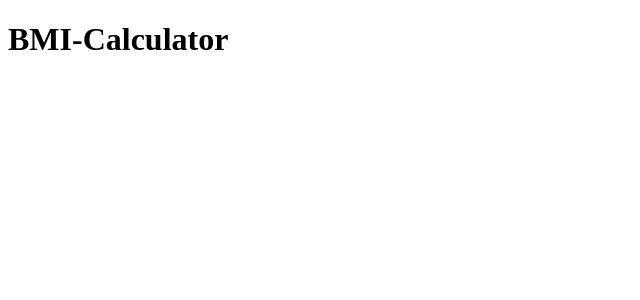
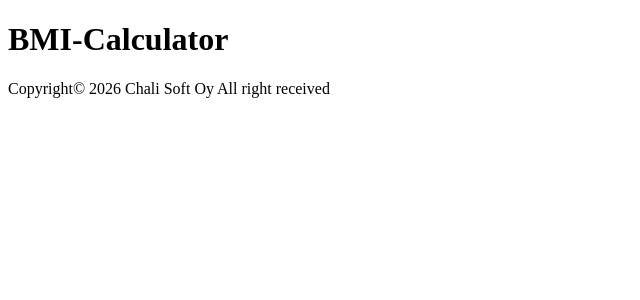
Before and after one commit to chaliJay/bmi-calculator, a React (Vite) app: page / in a window 1280 px wide. Shown: the top 300 px of the page, without its empty margins (0-640 px from the left). Built offline with nearby package versions, Linux system fonts and the light colour scheme.

Commit message:
implement footer

```diff
--- a/src/App.jsx
+++ b/src/App.jsx
@@ -1,12 +1,17 @@
 import Header from  './Component/Header'
+import Footer from './Component/Footer'
 
 function App() {
 
 
   return (
+    <>
 
     <Header></Header>
 
+    <Footer></Footer>
+
+    </>
   )
 }
 
--- a/src/Component/Footer.jsx
+++ b/src/Component/Footer.jsx
@@ -0,0 +1,11 @@
+function Footer(){
+    return(
+        <footer>
+             <p>Copyright© 2026 Chali Soft Oy All right received</p>
+        </footer>
+
+    );
+
+}
+
+export default Footer;
```
